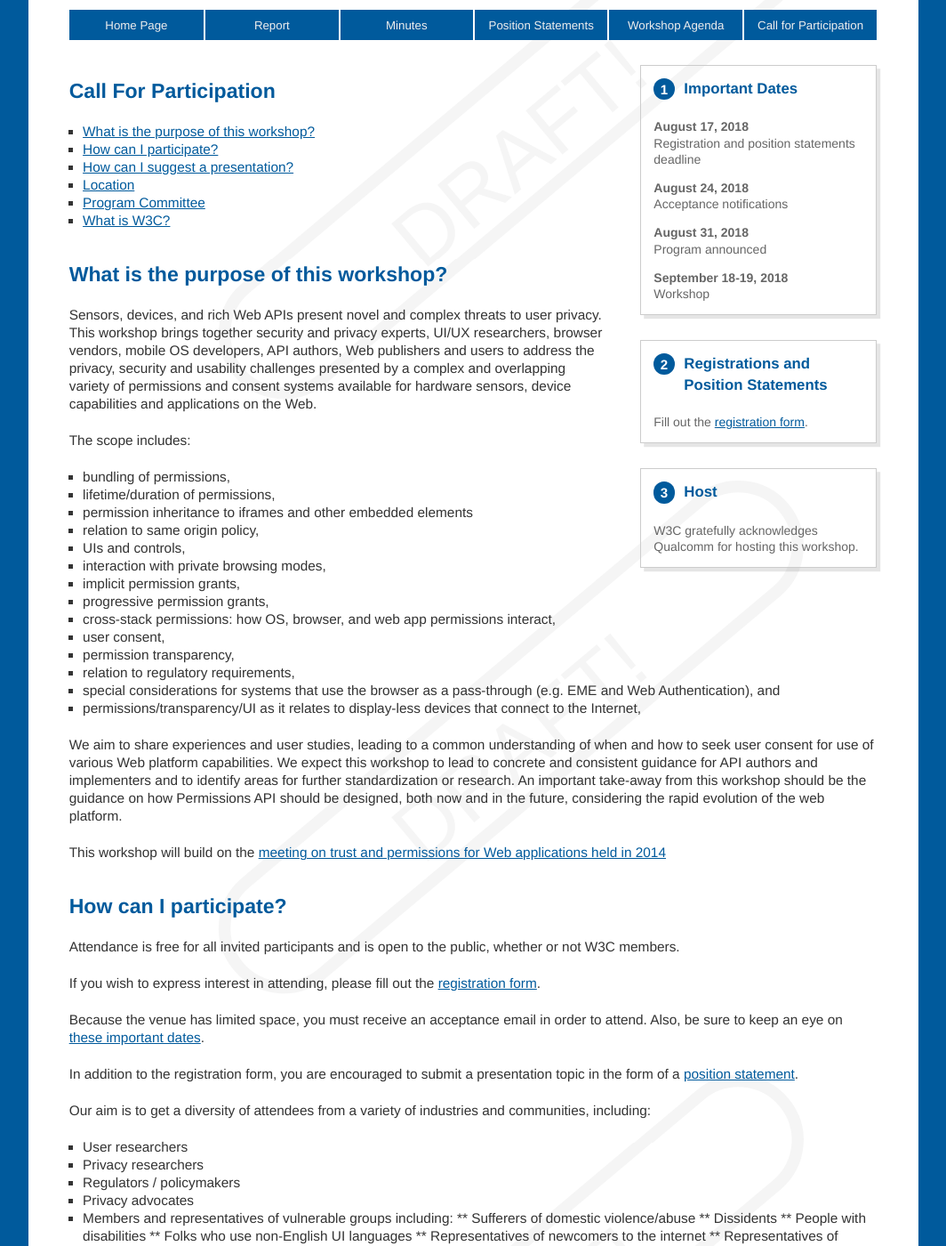
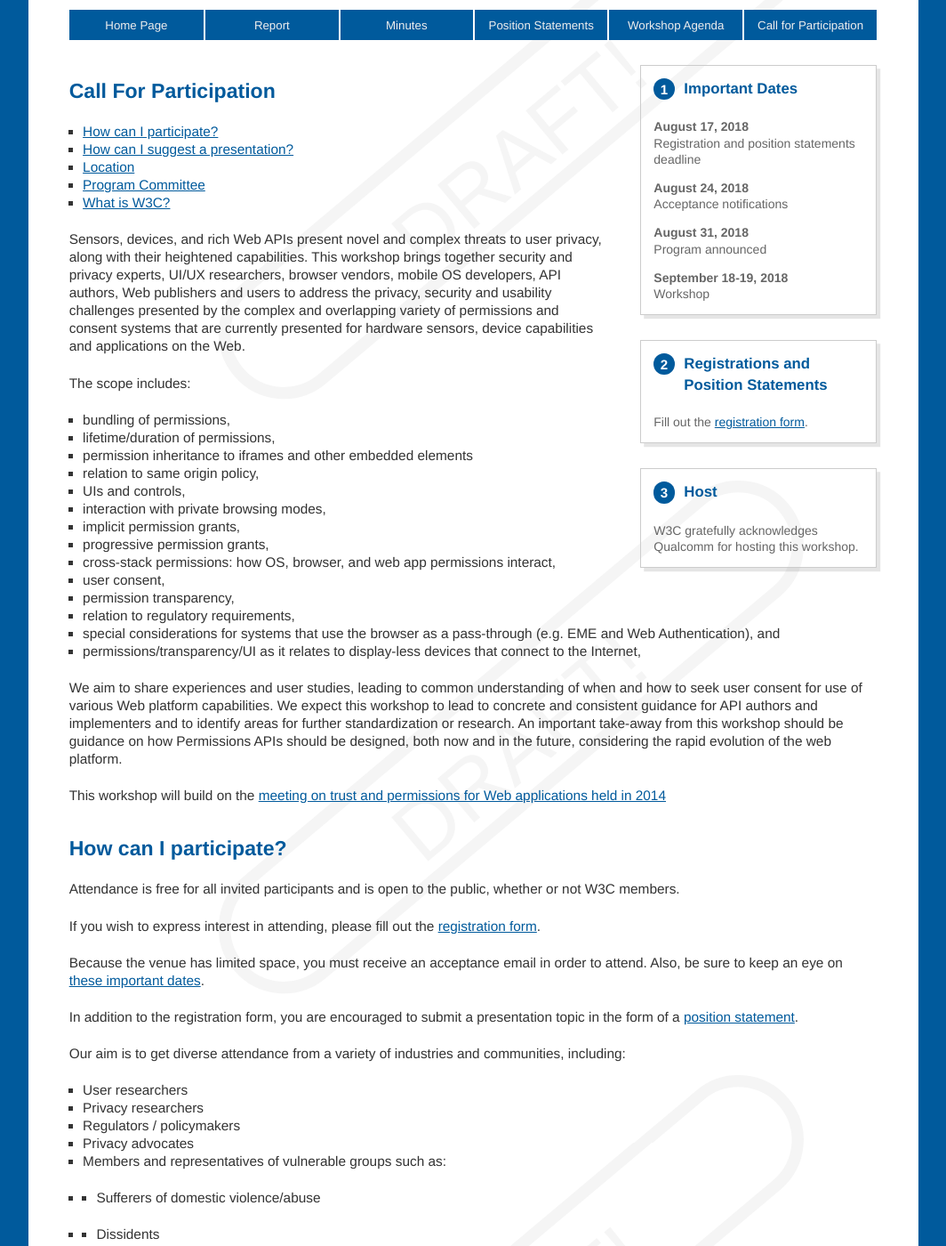
Before and after one commit to w3c/permissions-ws-2018, a Jekyll site: the page built from cfp.md, in a window 1280 px wide and 1400 px high, scrolled down 248 px. Shown: the whole window at 89% size, without its empty margins (108-1172 px from the left). Built offline with Jekyll 4.4.1, drawn with Linux system fonts in a browser that asks for light colours; our own code applies the rules of GitHub Pages for plain Markdown files; some of the changed text lies outside the part shown.

Commit message:
Some suggested edits
Note that I can't immediately figure out how to create indented bullets.

```diff
--- a/cfp.md
+++ b/cfp.md
@@ -8,9 +8,7 @@ layout: cfp
 * TOC
 {:toc}
 
-## What is the purpose of this workshop?
-
-Sensors, devices, and rich Web APIs present novel and complex threats to user privacy.  This workshop brings together security and privacy experts, UI/UX researchers, browser vendors, mobile OS developers, API authors, Web publishers and users to address the privacy, security and usability challenges presented by a complex and overlapping variety of permissions and consent systems available for hardware sensors, device capabilities and applications on the Web.
+Sensors, devices, and rich Web APIs present novel and complex threats to user privacy, along with their heightened capabilities.  This workshop brings together security and privacy experts, UI/UX researchers, browser vendors, mobile OS developers, API authors, Web publishers and users to address the privacy, security and usability challenges presented by the complex and overlapping variety of permissions and consent systems that are currently presented for hardware sensors, device capabilities and applications on the Web.
 
 The scope includes:
 
@@ -29,7 +27,7 @@ The scope includes:
 * special considerations for systems that use the browser as a pass-through (e.g. EME and Web Authentication), and
 * permissions/transparency/UI as it relates to display-less devices that connect to the Internet,
 
-We aim to share experiences and user studies, leading to a common understanding of when and how to seek user consent for use of various Web platform capabilities. We expect this workshop to lead to concrete and consistent guidance for API authors and implementers and to identify areas for further standardization or research. An important take-away from this workshop should be the guidance on how Permissions API should be designed, both now and in the future, considering the rapid evolution of the web platform.
+We aim to share experiences and user studies, leading to common understanding of when and how to seek user consent for use of various Web platform capabilities. We expect this workshop to lead to concrete and consistent guidance for API authors and implementers and to identify areas for further standardization or research. An important take-away from this workshop should be guidance on how Permissions APIs should be designed, both now and in the future, considering the rapid evolution of the web platform.
 
 This workshop will build on the [meeting on trust and permissions for Web applications held in 2014](https://www.w3.org/2014/07/permissions/)
 
@@ -43,19 +41,19 @@ Because the venue has limited space, you must receive an acceptance email in ord
 
 In addition to the registration form, you are encouraged to submit a presentation topic in the form of a [position statement](#position-statements).
 
-Our aim is to get a diversity of attendees from a variety of industries and communities, including:
+Our aim is to get diverse attendance from a variety of industries and communities, including:
 
 * User researchers
 * Privacy researchers
 * Regulators / policymakers
 * Privacy advocates
-* Members and representatives of vulnerable groups including:
-** Sufferers of domestic violence/abuse
-** Dissidents
-** People with disabilities
-** Folks who use non-English UI languages
-** Representatives of newcomers to the internet
-** Representatives of primarily low connectivity connections
+* Members and representatives of vulnerable groups such as:
+ * * Sufferers of domestic violence/abuse
+ * * Dissidents
+ * * People with disabilities
+ * * Folks who use non-English UI languages
+ * * Representatives of newcomers to the internet
+ * * Representatives of primarily low connectivity connections
 
 ## How can I suggest a presentation?
 {: #position-statements}
```
Also changed, not shown: other parts of cfp.md (+1 -1 lines).
